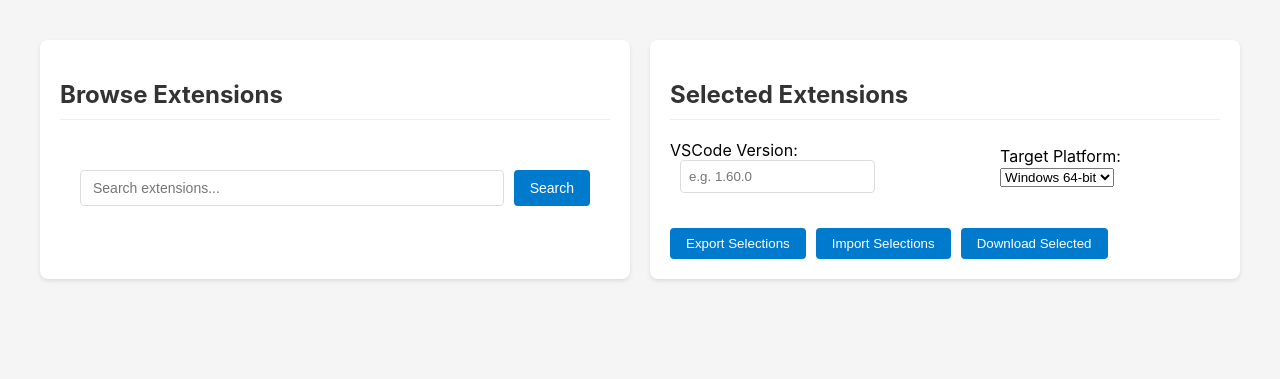
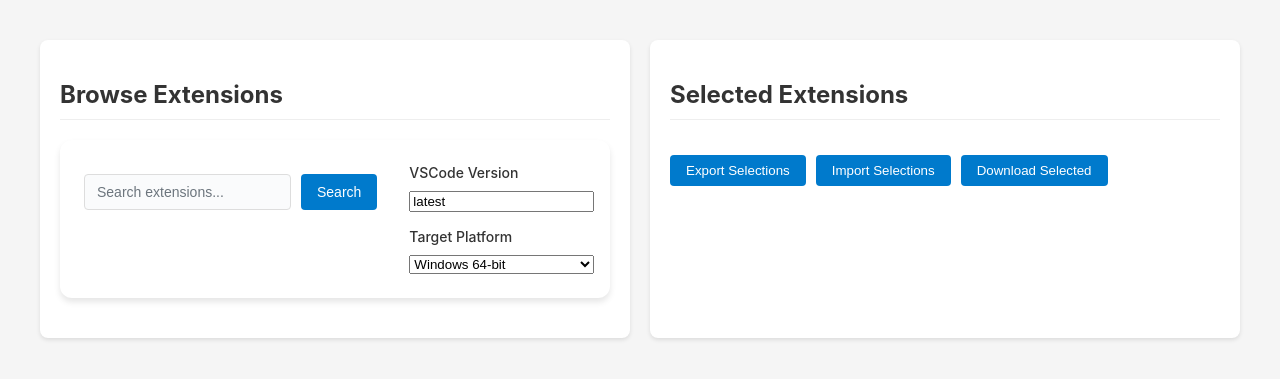
Before and after one commit to ledan87/offline-jenkins-downloader, a Django app: page /vscode_downloader/ in a window 1280 px wide. Shown: the top 379 px of the page. Run offline with Django 5.2, Linux system fonts and the light colour scheme; data that the repository does not hold is empty.

Commit message:
Improve input controls layout with card design and better spacing
- Add card-style container with grid layout (2fr 1fr split)
- Search bar and button now aligned horizontally in one row
- Version controls (VSCode version, Target Platform) take less horizontal space
- Consistent styling with focus states and hover effects
- Responsive design for mobile devices
- Maintain all existing functionality and JavaScript handlers

```diff
--- a/vscode_downloader/templates/vscode_downloader/browse_extensions.html
+++ b/vscode_downloader/templates/vscode_downloader/browse_extensions.html
@@ -27,23 +27,93 @@
             box-shadow: 0 2px 4px rgba(0, 0, 0, 0.1);
         }
 
-        .version-constraint {
-            margin-bottom: 15px;
+        /* New improved controls layout */
+        .controls-container {
+            background: white;
+            padding: 24px;
+            border-radius: 12px;
+            margin-bottom: 20px;
+            box-shadow: 0 4px 6px rgba(0, 0, 0, 0.1);
+            display: grid;
+            grid-template-columns: 2fr 1fr;
+            gap: 32px;
+            align-items: start;
         }
 
-        .version-constraint input {
-            padding: 8px;
-            border: 1px solid #ddd;
-            border-radius: 4px;
-            margin-left: 10px;
+        .search-section {
+            display: flex;
+            flex-direction: column;
+            gap: 12px;
+        }
+
+        .search-container {
+            display: flex;
+            gap: 12px;
+            align-items: flex-start;
+        }
+
+        .version-controls-section {
+            display: flex;
+            flex-direction: column;
+            gap: 16px;
+        }
+
+        .control-group {
+            display: flex;
+            flex-direction: column;
+            gap: 6px;
+        }
+
+        .control-group label {
+            font-weight: 500;
+            color: #333;
+            font-size: 14px;
+            margin-bottom: 4px;
         }
 
         .search-input {
+            flex: 1;
+            padding: 12px 16px;
+            border: 2px solid #e1e5e9;
+            border-radius: 8px;
+            font-size: 14px;
+            transition: all 0.2s ease;
+            background-color: #fafbfc;
+        }
+
+        .search-input:focus {
+            outline: none;
+            border-color: #007acc;
+            background-color: white;
+            box-shadow: 0 0 0 3px rgba(0, 122, 204, 0.1);
+        }
+
+        .search-input::placeholder {
+            color: #6c757d;
+        }
+
+        .version-constraint {
+            margin-bottom: 0;
+        }
+
+        .version-constraint input,
+        .version-constraint select {
+            padding: 12px 16px;
+            border: 2px solid #e1e5e9;
+            border-radius: 8px;
+            font-size: 14px;
+            transition: all 0.2s ease;
+            background-color: #fafbfc;
             width: 100%;
-            padding: 8px;
-            margin-bottom: 10px;
-            border: 1px solid #ddd;
-            border-radius: 4px;
+            box-sizing: border-box;
+        }
+
+        .version-constraint input:focus,
+        .version-constraint select:focus {
+            outline: none;
+            border-color: #007acc;
+            background-color: white;
+            box-shadow: 0 0 0 3px rgba(0, 122, 204, 0.1);
         }
 
         .search-controls {
@@ -58,13 +128,41 @@
             border-radius: 4px;
         }
 
+        /* Responsive design */
+        @media (max-width: 768px) {
+            .controls-container {
+                grid-template-columns: 1fr;
+                gap: 20px;
+                padding: 20px;
+            }
+
+            .version-controls-section {
+                gap: 12px;
+            }
+        }
+
         .search-button {
-            padding: 8px 16px;
+            padding: 12px 24px;
             background-color: #007acc;
             color: white;
             border: none;
-            border-radius: 4px;
+            border-radius: 8px;
             cursor: pointer;
+            font-size: 14px;
+            font-weight: 500;
+            transition: all 0.2s ease;
+            white-space: nowrap;
+        }
+
+        .search-button:hover {
+            background-color: #0056b3;
+            transform: translateY(-1px);
+            box-shadow: 0 4px 8px rgba(0, 122, 204, 0.3);
+        }
+
+        .search-button:active {
+            transform: translateY(0);
+            box-shadow: 0 2px 4px rgba(0, 122, 204, 0.3);
         }
 
         .extension-card {
@@ -465,12 +563,28 @@
     <div class="container">
         <div class="browse-card">
             <h2 class="card-title">Browse Extensions</h2>
-            <div class="search-form" style="box-shadow: none; margin-bottom: 10px;">
-                <form method="get" class="search-container">
-                    <input type="text" name="search" class="search-input" value="{{ search_query }}"
-                        placeholder="Search extensions...">
-                    <button type="submit" class="search-button">Search</button>
-                </form>
+            <div class="controls-container">
+                <div class="search-section">
+                    <form method="get" class="search-container">
+                        <input type="text" name="search" class="search-input" value="{{ search_query }}"
+                            placeholder="Search extensions...">
+                        <button type="submit" class="search-button">Search</button>
+                    </form>
+                </div>
+                <div class="version-controls-section">
+                    <div class="control-group">
+                        <label for="vscode-version">VSCode Version</label>
+                        <input type="text" id="vscode-version" placeholder="e.g. 1.60.0" value="latest">
+                    </div>
+                    <div class="control-group">
+                        <label for="target-platform">Target Platform</label>
+                        <select id="target-platform">
+                            <option value="win32-x64" selected>Windows 64-bit</option>
+                            <option value="win32-x86">Windows 32-bit</option>
+                            <option value="linux-x64">Linux 64-bit</option>
+                        </select>
+                    </div>
+                </div>
             </div>
             <div id="extensions-list">
                 {% for extension in extensions %}
@@ -487,22 +601,6 @@
 
         <div class="selected-extensions-card">
             <h2 class="card-title">Selected Extensions</h2>
-            <div class="version-constraint" style="margin-bottom: 20px;">
-                <div style="display: flex; gap: 20px; align-items: center;">
-                    <div>
-                        <label>VSCode Version:</label>
-                        <input type="text" id="vscode-version" placeholder="e.g. 1.60.0">
-                    </div>
-                    <div>
-                        <label>Target Platform:</label>
-                        <select id="target-platform">
-                            <option value="win32-x64">Windows 64-bit</option>
-                            <option value="win32-x86">Windows 32-bit</option>
-                            <option value="linux-x64">Linux 64-bit</option>
-                        </select>
-                    </div>
-                </div>
-            </div>
             <div id="selected-extensions-list"></div>
             <div class="action-buttons">
                 <button class="action-button" onclick="exportSelections()">Export Selections</button>
```
